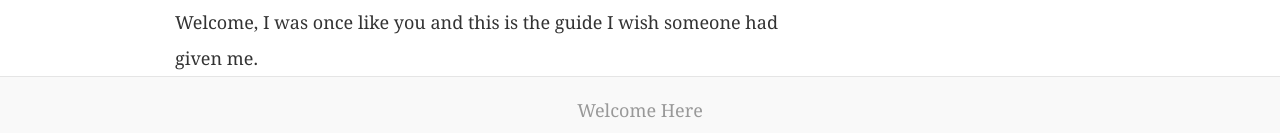
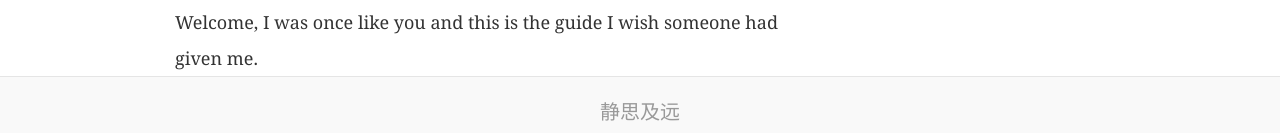
Before and after one commit to Kylinking/kylinking.github.io, a Jekyll site: the page built from index.html, in a window 1280 px wide. Shown: the part 1106-1239 px from the top of the page. Built offline with Jekyll 4.4.1, drawn with Linux system fonts in a browser that asks for light colours; nearby versions of some CDN libraries; library files that are not in the unit come from our copies.

```diff
--- a/assets/default.css
+++ b/assets/default.css
@@ -55,7 +55,6 @@ body{
   color: black;
 }
 .post-meta-index{
-  ;
 }
 .excerpt{
   line-height: 2.0;
@@ -73,14 +72,12 @@ body{
   position: relative;
   font-size: 32px;
   margin-bottom: 40px;
-  font-weight: 300;
   line-height: 1.4;
 }
 .post-page-nav{
 
 }
 .content{
-  font-size: 24px;
   line-height: 2.0
 }
 .blog-footer {
@@ -93,6 +90,7 @@ body{
   text-align: center;
   background-color: #f9f9f9;
   border-top: 1px solid #e5e5e5;
+  font-size: 20px;
 }
 
 .blog-footer p:last-child {
--- a/index.html
+++ b/index.html
@@ -35,10 +35,9 @@ title: 我的Blog
 			  </div>
 			  </div><!-- row -->
 			</div>
-			<div class="push"></div>
 		</div>
 		  	<footer class="blog-footer">
-			<p>Welcome Here</p>
+			<p>静思及远</p>
 		</footer>
 
 		  <script type="text/javascript" src="/assets/default.js"></script>
```
Also changed, not shown: _layouts/post.html (+4 -3 lines), 5 other files.
